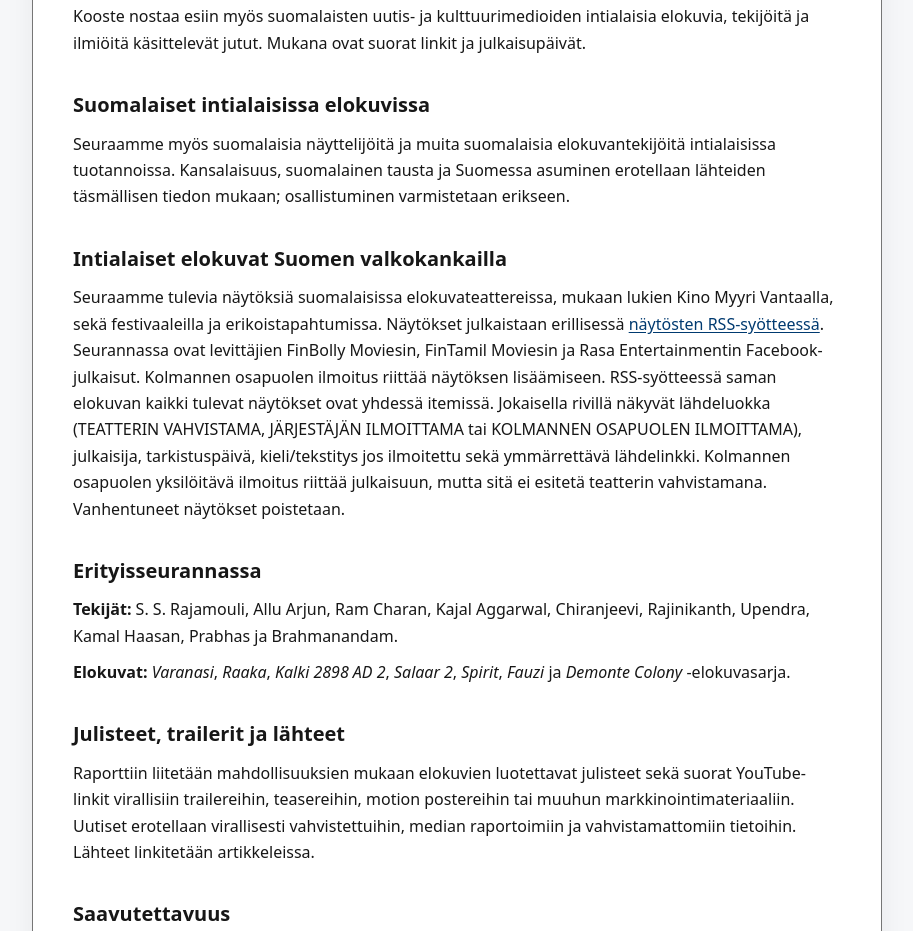
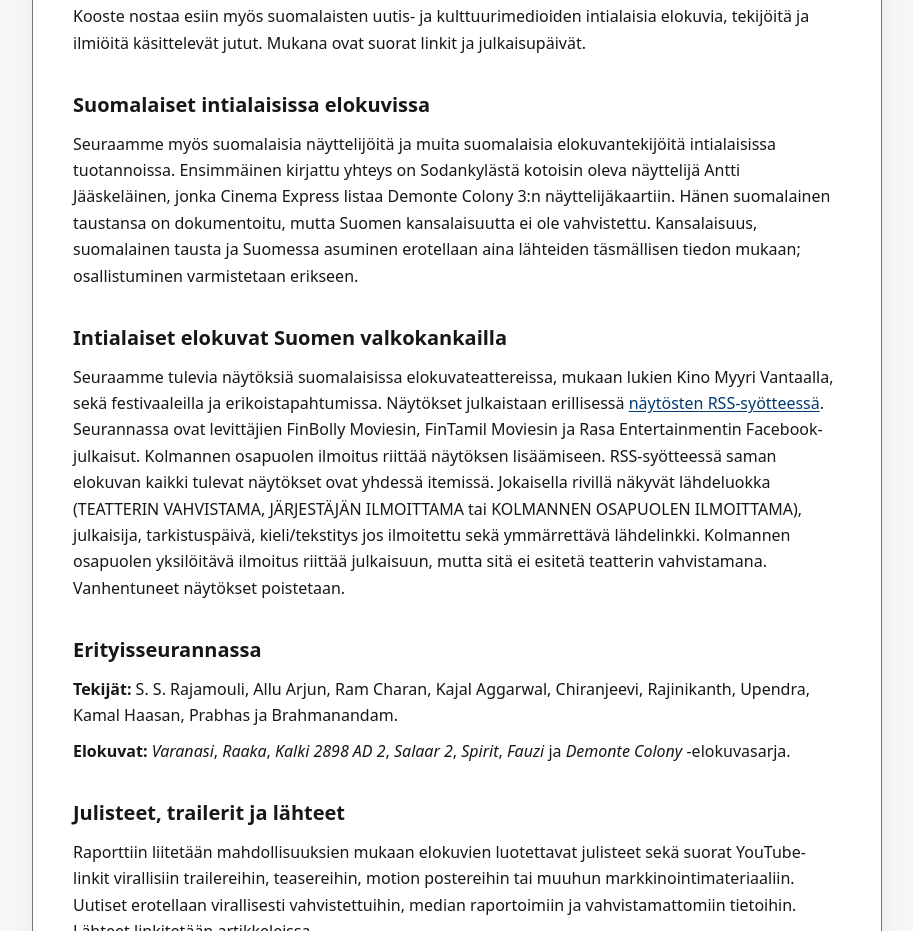
Before and after one commit to mikknikk/elokuvaraportti, a plain HTML site: page index.html in a window 1280 px wide. Shown: the part 1192-2123 px from the top of the page, without its empty margins (183-1096 px from the left). Drawn offline with Linux system fonts and the light colour scheme.

Commit message:
Add verified Finnish connection example to project overview

```diff
--- a/index.html
+++ b/index.html
@@ -104,7 +104,7 @@
     <p>Kooste nostaa esiin myös suomalaisten uutis- ja kulttuurimedioiden intialaisia elokuvia, tekijöitä ja ilmiöitä käsittelevät jutut. Mukana ovat suorat linkit ja julkaisupäivät.</p>
 
     <h2>Suomalaiset intialaisissa elokuvissa</h2>
-    <p>Seuraamme myös suomalaisia näyttelijöitä ja muita suomalaisia elokuvantekijöitä intialaisissa tuotannoissa. Kansalaisuus, suomalainen tausta ja Suomessa asuminen erotellaan lähteiden täsmällisen tiedon mukaan; osallistuminen varmistetaan erikseen.</p>
+    <p>Seuraamme myös suomalaisia näyttelijöitä ja muita suomalaisia elokuvantekijöitä intialaisissa tuotannoissa. Ensimmäinen kirjattu yhteys on Sodankylästä kotoisin oleva näyttelijä Antti Jääskeläinen, jonka Cinema Express listaa Demonte Colony 3:n näyttelijäkaartiin. Hänen suomalainen taustansa on dokumentoitu, mutta Suomen kansalaisuutta ei ole vahvistettu. Kansalaisuus, suomalainen tausta ja Suomessa asuminen erotellaan aina lähteiden täsmällisen tiedon mukaan; osallistuminen varmistetaan erikseen.</p>
 
     <h2>Intialaiset elokuvat Suomen valkokankailla</h2>
     <p>Seuraamme tulevia näytöksiä suomalaisissa elokuvateattereissa, mukaan lukien Kino Myyri Vantaalla, sekä festivaaleilla ja erikoistapahtumissa. Näytökset julkaistaan erillisessä <a href="naytokset.xml">näytösten RSS-syötteessä</a>. Seurannassa ovat levittäjien FinBolly Moviesin, FinTamil Moviesin ja Rasa Entertainmentin Facebook-julkaisut. Kolmannen osapuolen ilmoitus riittää näytöksen lisäämiseen. RSS-syötteessä saman elokuvan kaikki tulevat näytökset ovat yhdessä itemissä. Jokaisella rivillä näkyvät lähdeluokka (TEATTERIN VAHVISTAMA, JÄRJESTÄJÄN ILMOITTAMA tai KOLMANNEN OSAPUOLEN ILMOITTAMA), julkaisija, tarkistuspäivä, kieli/tekstitys jos ilmoitettu sekä ymmärrettävä lähdelinkki. Kolmannen osapuolen yksilöitävä ilmoitus riittää julkaisuun, mutta sitä ei esitetä teatterin vahvistamana. Vanhentuneet näytökset poistetaan.</p>
```
